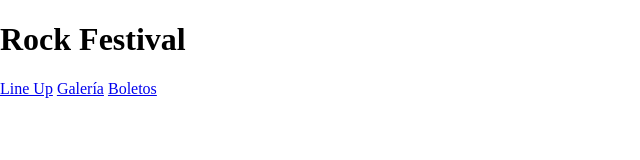
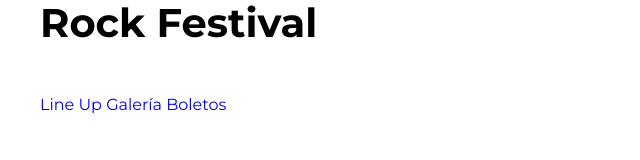
Before and after one commit to Leo-Zubiri/FestivalMusica, a website: page index.html in a window 1280 px wide. Shown: the whole page, without its empty margins (0-640 px from the left). Drawn offline with Linux system fonts and the light colour scheme.

Commit message:
Add globals scss file

```diff
--- /dev/null
+++ b/src/scss/base/_globales.scss
@@ -0,0 +1,48 @@
+@use 'variables' as v;
+
+html {
+    font-size: 62.5%;
+    box-sizing: border-box;
+}
+
+*,
+*:before,
+*:after{
+    box-sizing: inherit;
+}
+
+body{
+    font-family: v.$fuente_principal;
+    font-size: 1.6rem;
+}
+
+p {
+    font-size: 2rem;
+    color: v.$negro ;
+}
+
+.container{
+    width: 95%;
+    max-width: 120rem;
+    margin: 0 auto;
+}
+
+a{
+    text-decoration: none;
+}
+
+h1,h2,h3{
+    margin: 0 0 5rem 0;
+}
+
+h1{
+    font-size: 4rem;
+}
+
+h2{
+    font-size: 3.6rem;
+}
+
+h3{
+    font-size: 3rem;
+}
--- a/src/scss/base/_index.scss
+++ b/src/scss/base/_index.scss
@@ -1,3 +1,3 @@
-
 @forward 'variables';
 @forward 'normalize';
+@forward 'globales';
```
Also changed, not shown: build/css/app.css.
